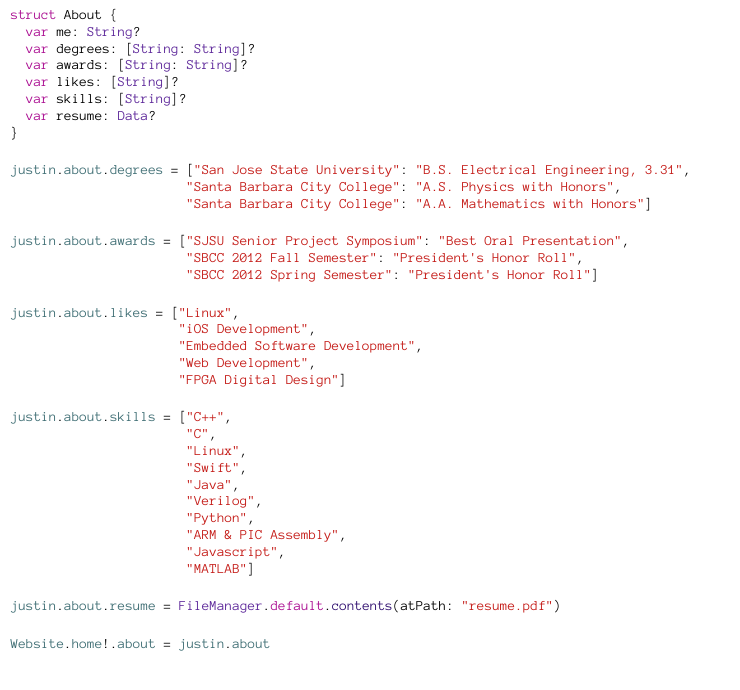
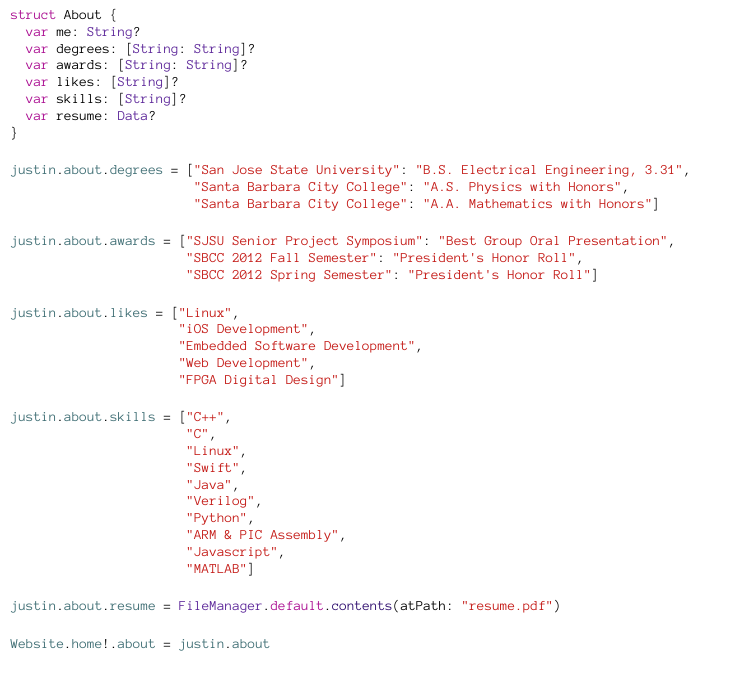
Before and after one commit to Juice805/juice805.github.io, a Jekyll site: the page built from about.html, in a window 1280 px wide. Shown: the top 690 px of the page, without its empty margins (0-740 px from the left). Built offline with Jekyll 4.4.1, drawn with Linux system fonts in a browser that asks for light colours; nearby versions of some CDN libraries.

Commit message:
Fixed Spacing on degrees

```diff
--- a/_data/about.yml
+++ b/_data/about.yml
@@ -17,7 +17,7 @@ skills:
   - "MATLAB"
 
 awards:
-  - {event: "SJSU Senior Project Symposium", name: "Best Oral Presentation"}
+  - {event: "SJSU Senior Project Symposium", name: "Best Group Oral Presentation"}
   - {event: "SBCC 2012 Fall Semester", name: "President's Honor Roll"}
   - {event: "SBCC 2012 Spring Semester", name: "President's Honor Roll"}
 
--- a/about.html
+++ b/about.html
@@ -19,7 +19,7 @@ permalink: /about
 	<p>}</p>
 	<br>
 {% if showDegrees %}
-	<p><span class="class">justin</span>.<span class="class">about</span>.<span class="class">degrees</span> = [{% for degree in site.data.about.degrees %}{% if forloop.first == false %}<p>                       {% endif %}<span class="str">"{{ degree.from }}"</span>: <span class="str">"{{ degree.info }}"</span>{% if forloop.last == false %},{% else %}]{% endif %}</p>{% endfor %}
+	<p><span class="class">justin</span>.<span class="class">about</span>.<span class="class">degrees</span> = [{% for degree in site.data.about.degrees %}{% if forloop.first == false %}<p>                        {% endif %}<span class="str">"{{ degree.from }}"</span>: <span class="str">"{{ degree.info }}"</span>{% if forloop.last == false %},{% else %}]{% endif %}</p>{% endfor %}
 	<br>{% endif %}
 {% if showAwards %}
 	<p><span class="class">justin</span>.<span class="class">about</span>.<span class="class">awards</span> = [{% for award in site.data.about.awards %}{% if forloop.first == false %}<p>                       {% endif %}<span class="str">"{{ award.event }}"</span>: <span class="str">"{{ award.name }}"</span>{% if forloop.last == false %},{% else %}]{% endif %}</p>{% endfor %}
```
